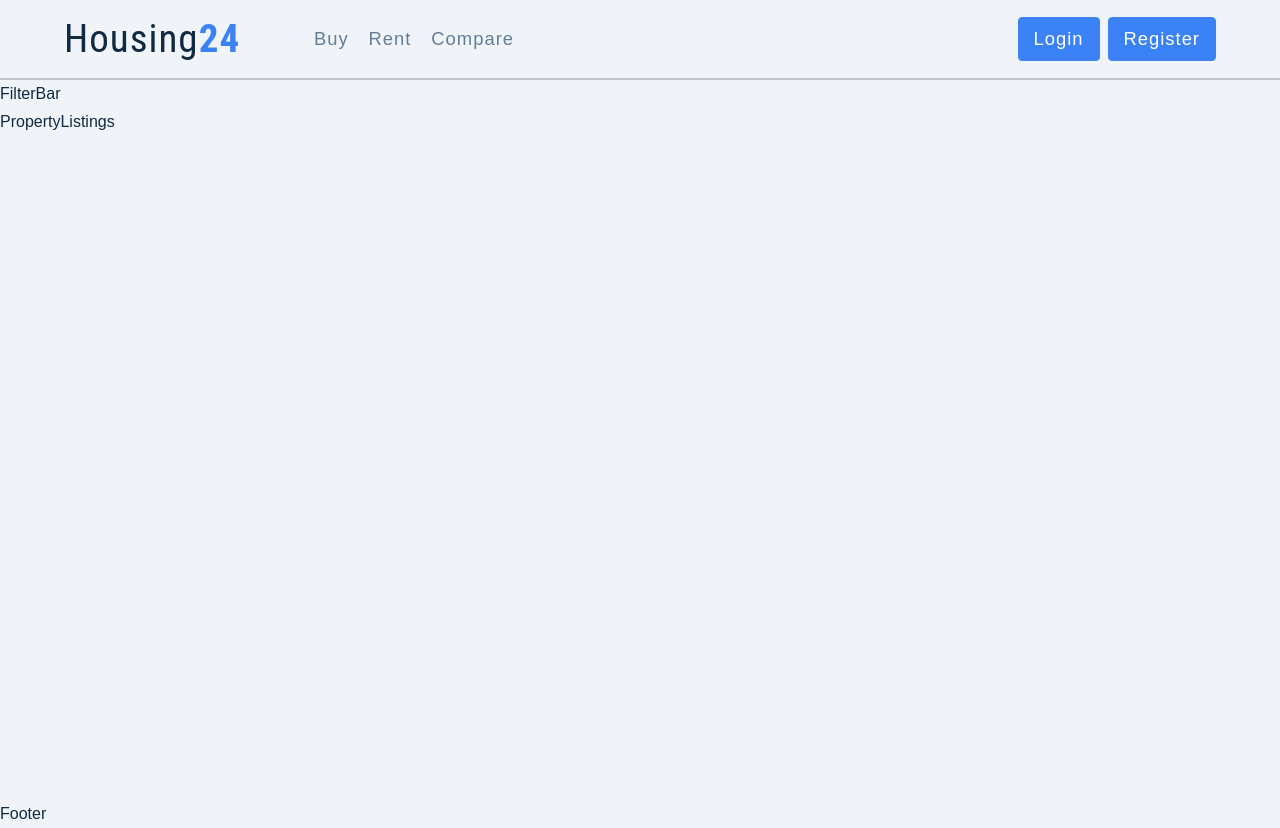
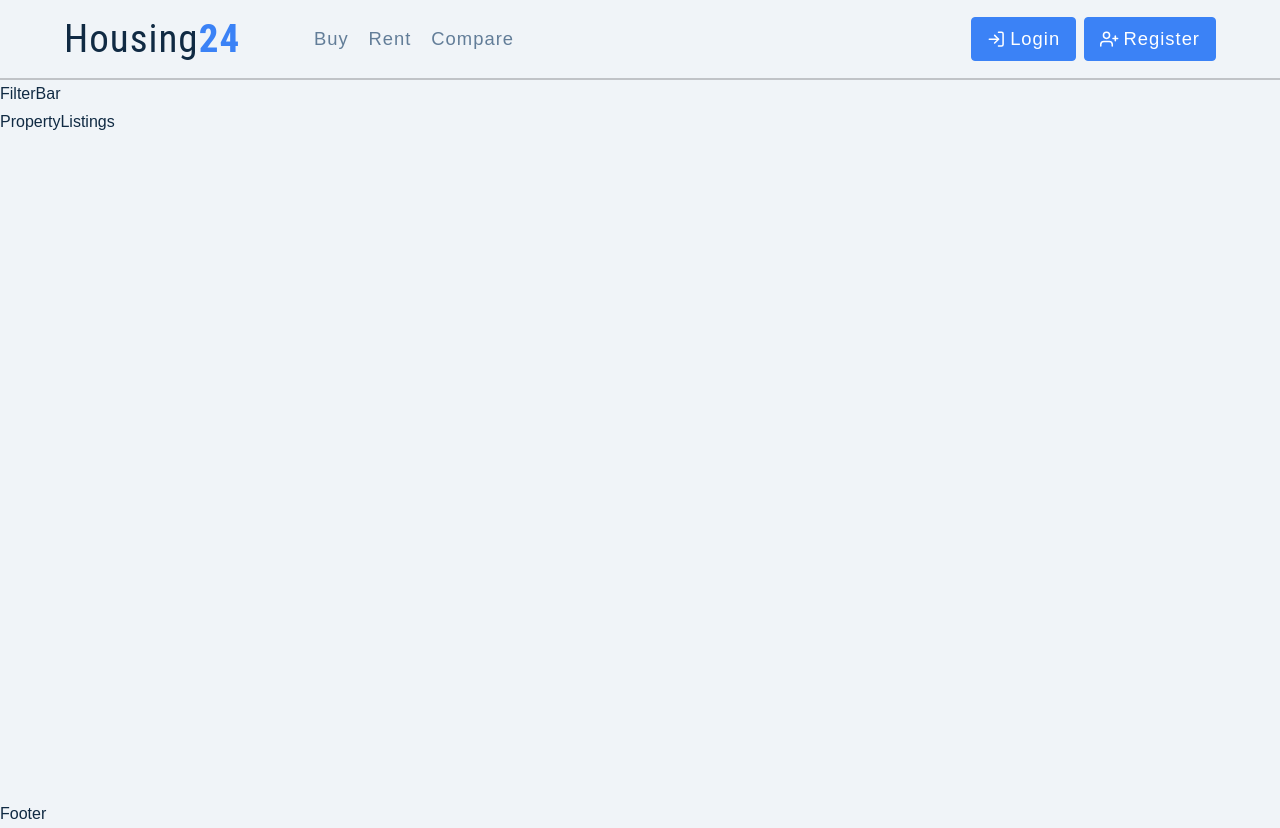
Before and after one commit to Jon-Felipe/Housing24, a React (Create React App) app: page / in a window 1280 px wide. Built offline with nearby package versions, Linux system fonts and the light colour scheme; the HTML template or start-up script is replaced by a standard one.

Commit message:
Added icons to profile links and styling

```diff
--- a/src/components/layout/header/ProfileLinks.jsx
+++ b/src/components/layout/header/ProfileLinks.jsx
@@ -8,7 +8,11 @@ const ProfileLinks = () => {
   return (
     <ProfileLinksWrapper>
       {profileLinks.map((link) => {
-        return <li key={link.id}>{link.text}</li>;
+        return (
+          <li key={link.id}>
+            {link.icon} {link.text}
+          </li>
+        );
       })}
     </ProfileLinksWrapper>
   );
@@ -22,6 +26,8 @@ const ProfileLinksWrapper = styled.ul`
   justify-content: space-between;
   column-gap: 0.5rem;
   li {
+    display: flex;
+    align-items: center;
     border: 1px solid var(--primary-500);
     border-radius: var(--borderRadius);
     background-color: var(--primary-500);
@@ -30,6 +36,9 @@ const ProfileLinksWrapper = styled.ul`
     font-size: 1.15rem;
     letter-spacing: var(--letterSpacing);
     cursor: pointer;
+    svg {
+      margin-right: 5px;
+    }
   }
   li:hover {
     background-color: var(--white);
--- a/src/utils/constants.js
+++ b/src/utils/constants.js
@@ -1,3 +1,6 @@
+import React from 'react';
+import { FiLogIn, FiUserPlus } from 'react-icons/fi';
+
 export const pageLinks = [
   {
     id: 1,
@@ -21,10 +24,12 @@ export const profileLinks = [
     id: 1,
     text: 'Login',
     url: '/login',
+    icon: <FiLogIn />,
   },
   {
     id: 2,
     text: 'Register',
     url: '/register',
+    icon: <FiUserPlus />,
   },
 ];
```
